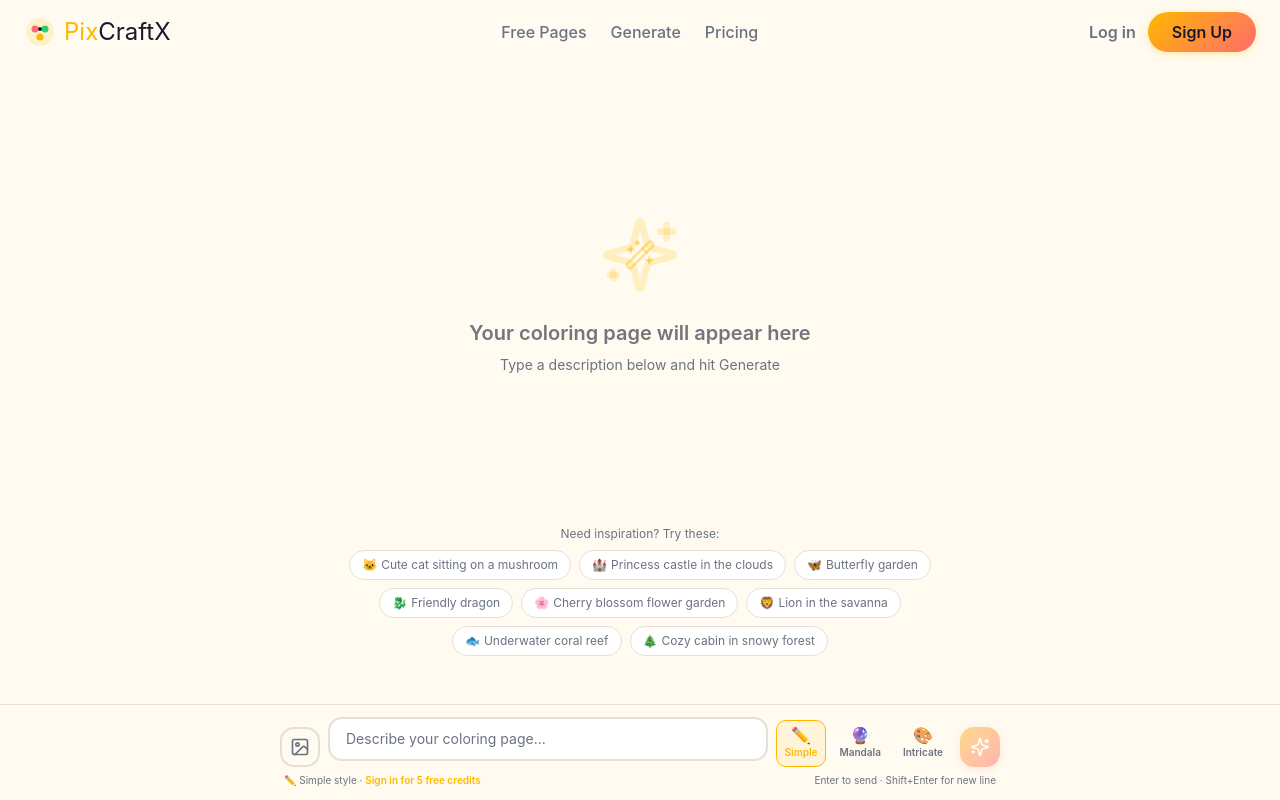
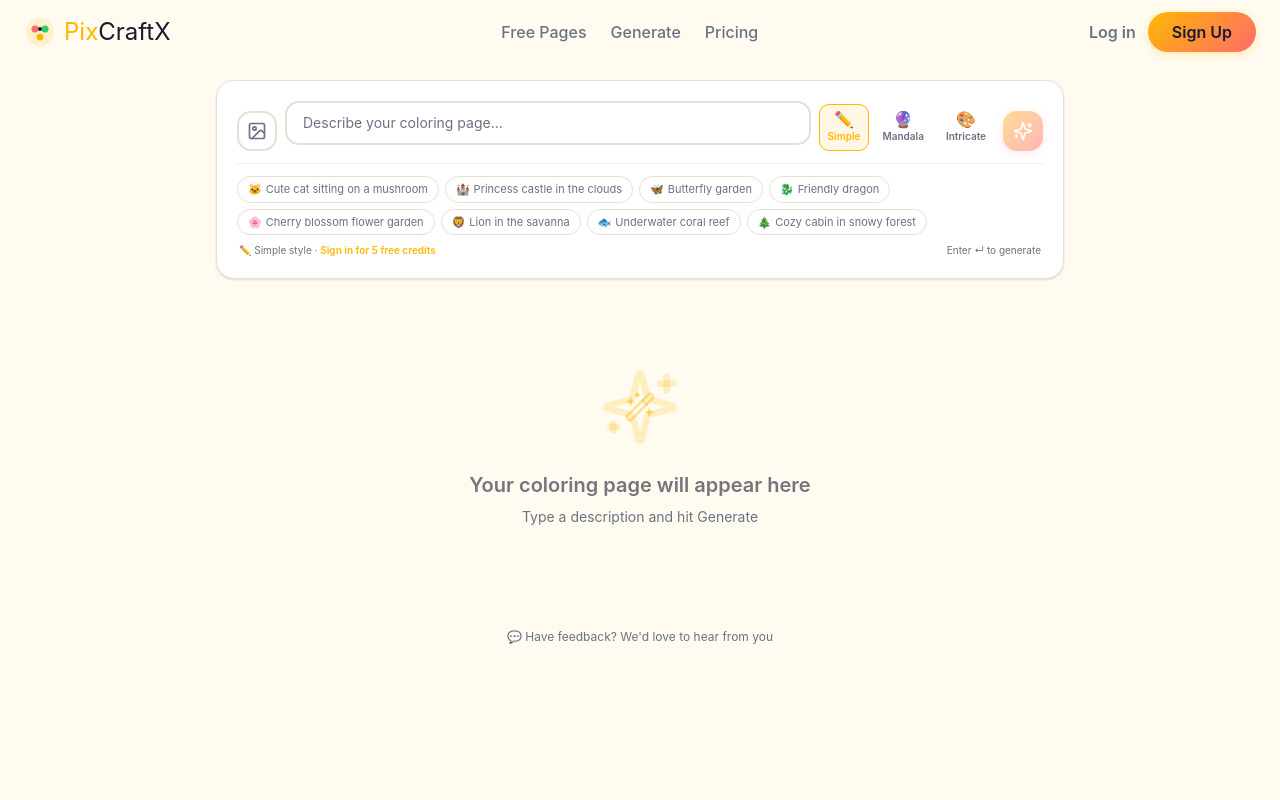
Before and after one commit to rinbs1120/pixcraftx, a Next.js app: page /generate in a window 1280 px wide. Shown: the top 800 px of the page. Built offline with nearby package versions, Linux system fonts and the light colour scheme; no server answers; a web font is replaced by a local one.

Commit message:
fix: build error + swap input/preview order on generate page

```diff
--- a/src/app/generate/page.tsx
+++ b/src/app/generate/page.tsx
@@ -1,12 +1,11 @@
 'use client';
 
 import { useState, useEffect, useRef, Suspense } from 'react';
-import Image from 'next/image';
 import Link from 'next/link';
-import { useSearchParams, useRouter } from 'next/navigation';
+import { useSearchParams } from 'next/navigation';
 import { Navbar } from '@/components/navbar';
 import { Footer } from '@/components/footer';
-import { Sparkles, Loader2, Download, RotateCcw, AlertCircle, Palette, MessageCircle, Upload, X, ImageIcon, Wand2 } from 'lucide-react';
+import { Sparkles, Loader2, Download, RotateCcw, AlertCircle, Palette, ImageIcon, Wand2 } from 'lucide-react';
 import { cn } from '@/lib/utils';
 import { useAuth, SignIn } from '@clerk/nextjs';
 
@@ -44,21 +43,12 @@ const EXAMPLE_PROMPTS = [
   { emoji: '🎄', text: 'Cozy cabin in snowy forest' },
 ];
 
-// Single prompt for reference image uploads
 const REFERENCE_PROMPT = { emoji: '📸', text: 'Transform this photo into a coloring page' };
-
-// Reference image: 5 credits flat
-const REFERENCE_COST = 5;
-function getReferenceCostInfo() {
-  return { current: REFERENCE_COST, original: REFERENCE_COST, isTrial: false };
-}
 
 function GenerateContent() {
   const { isSignedIn, isLoaded } = useAuth();
   const searchParams = useSearchParams();
-  const router = useRouter();
   const fileInputRef = useRef<HTMLInputElement>(null);
-  const textareaRef = useRef<HTMLTextAreaElement>(null);
 
   const [selectedStyle, setSelectedStyle] = useState<'simple' | 'mandala' | 'intricate'>('simple');
   const [prompt, setPrompt] = useState('');
@@ -69,12 +59,9 @@ function GenerateContent() {
   const [pageLimit, setPageLimit] = useState(5);
   const [plan, setPlan] = useState('free');
   const [showSignIn, setShowSignIn] = useState(false);
-
-  // Reference image state
   const [referenceImage, setReferenceImage] = useState<string | null>(null);
   const [referenceFileName, setReferenceFileName] = useState<string>('');
 
-  // From URL params
   useEffect(() => {
     const p = searchParams.get('p');
     const s = searchParams.get('s');
@@ -84,7 +71,6 @@ function GenerateContent() {
     }
   }, [searchParams]);
 
-  // Fetch usage
   useEffect(() => {
     if (!isSignedIn) return;
     fetch('/api/usage')
@@ -128,11 +114,7 @@ function GenerateContent() {
 
   const handleGenerate = async () => {
     if (!prompt.trim()) return;
-
-    if (!isSignedIn) {
-      setShowSignIn(true);
-      return;
-    }
+    if (!isSignedIn) { setShowSignIn(true); return; }
 
     setIsGenerating(true);
     setError(null);
@@ -148,7 +130,6 @@ function GenerateContent() {
           referenceImageUrl: referenceImage,
         }),
       });
-
       const data = await response.json();
 
       if (!response.ok) {
@@ -164,22 +145,18 @@ function GenerateContent() {
         return;
       }
 
-      // If reference image mode, poll for result (async generation)
       if (data.status === 'processing' && data.requestId) {
         setPagesUsed(data.pagesUsed);
         setPageLimit(data.limit);
         setPlan(data.plan);
-
         const maxAttempts = 30;
         let pollCompleted = false;
         let pollFailed = false;
-
         for (let i = 0; i < maxAttempts; i++) {
           await new Promise(r => setTimeout(r, 3000));
           try {
             const statusRes = await fetch(`/api/generate?requestId=${data.requestId}`);
             const statusData = await statusRes.json();
-
             if (statusData.status === 'completed') {
               setGeneratedImageUrl(statusData.imageUrl);
               pollCompleted = true;
@@ -189,21 +166,18 @@ function GenerateContent() {
               pollFailed = true;
               break;
             }
-          } catch {
-            // Network error on poll, retry
-          }
+          } catch { /* retry */ }
         }
         if (!pollCompleted && !pollFailed) {
           setError('Generation is taking too long. Please try again.');
         }
       } else {
-        // Direct result (text-to-image, fast)
         setGeneratedImageUrl(data.imageUrl);
         setPagesUsed(data.pagesUsed);
         setPageLimit(data.limit);
         setPlan(data.plan);
       }
-    } catch (err) {
+    } catch {
       setError('Network error. Please check your connection and try again.');
     } finally {
       setIsGenerating(false);
@@ -221,174 +195,21 @@ function GenerateContent() {
       a.download = `pixcraftx-${selectedStyle}-${Date.now()}.png`;
       document.body.appendChild(a);
       a.click();
-      window.URL.createObjectURL(url);
+      window.URL.revokeObjectURL(url);
       document.body.removeChild(a);
     } catch (err) {
       console.error('Download failed:', err);
     }
   };
 
-  const pricingInfo = getReferenceCostInfo();
-
   return (
     <>
       <Navbar />
-      <main className="min-h-screen pt-16 pb-32 bg-background flex flex-col">
-        <div className="container mx-auto px-4 md:px-6 max-w-5xl flex-1 flex flex-col">
-          {/* Preview Area - Takes most space */}
-          <div className="flex-1 flex flex-col items-center justify-center py-8">
-            {generatedImageUrl ? (
-              <div className="w-full max-w-2xl">
-                <div className="bg-card rounded-3xl p-4 md:p-6 shadow-lg border border-border">
-                  <img
-                    src={generatedImageUrl}
-                    alt="Generated coloring page"
-                    className="w-full h-auto object-contain rounded-xl"
-                  />
-                </div>
-                {/* Action Buttons */}
-                <div className="flex gap-3 mt-4">
-                  <button
-                    onClick={handleGenerate}
-                    disabled={isGenerating}
-                    className="flex-1 py-3 rounded-xl border-2 border-[#E5E0D5] text-foreground flex items-center justify-center gap-2 hover:border-[#FFB800] transition-all disabled:opacity-50"
-                  >
-                    <RotateCcw className="w-4 h-4" />
-                    Regenerate
-                  </button>
-                  <Link
-                    href={`/color?src=${encodeURIComponent(generatedImageUrl)}`}
-                    className="flex-1 py-3 rounded-xl text-[#1A1A2E] font-semibold flex items-center justify-center gap-2 transition-all hover:-translate-y-0.5"
-                    style={{ background: 'linear-gradient(135deg, #FFB800 0%, #FF6B6B 100%)', boxShadow: '0 4px 12px rgba(255,107,107,0.3)' }}
-                  >
-                    <Palette className="w-4 h-4" />
-                    Color It!
-                  </Link>
-                  <button
-                    onClick={handleDownload}
-                    className="flex-1 py-3 rounded-xl bg-[#1A1A2E] text-white font-semibold flex items-center justify-center gap-2 hover:bg-[#1A1A2E]/90 transition-all"
-                  >
-                    <Download className="w-4 h-4" />
-                    Download
-                  </button>
-                </div>
-              </div>
-            ) : isGenerating ? (
-              <div className="text-center">
-                <div className="relative mb-6">
-                  <div className="w-24 h-24 mx-auto rounded-full border-4 border-[#FFB800]/20 border-t-[#FFB800] animate-spin" />
-                  <Sparkles className="w-8 h-8 absolute top-1/2 left-1/2 -translate-x-1/2 -translate-y-1/2 text-[#FFB800]" />
-                </div>
-                <p className="text-xl font-semibold text-foreground mb-2">Creating your coloring page...</p>
-                <p className="text-sm text-muted-foreground">
-                  {referenceImage ? 'Transforming your reference image...' : 'This usually takes 10-30 seconds'}
-                </p>
-              </div>
-            ) : (
-              <div className="text-center text-muted-foreground">
-                <div className="relative mb-6">
-                  <Sparkles className="w-20 h-20 mx-auto text-[#FFB800]/20" />
-                  <div className="absolute inset-0 flex items-center justify-center">
-                    <Wand2 className="w-8 h-8 text-[#FFB800]/40" />
-                  </div>
-                </div>
-                <p className="text-xl font-semibold mb-2 text-foreground/60">Your coloring page will appear here</p>
-                <p className="text-sm max-w-xs mx-auto">
-                  Type a description below and hit Generate
-                </p>
-              </div>
-            )}
-          </div>
+      <main className="min-h-screen pt-20 pb-8 bg-background">
+        <div className="container mx-auto px-4 md:px-6 max-w-4xl">
 
-          {/* Error Display */}
-          {error && (
-            <div className="max-w-2xl mx-auto w-full mb-4 bg-red-50 border border-red-200 rounded-xl p-4 flex items-start gap-3">
-              <AlertCircle className="w-5 h-5 text-red-500 flex-shrink-0 mt-0.5" />
-              <div>
-                <p className="text-red-700 font-medium">{error}</p>
-                {error.includes('credit') || error.includes('limit') ? (
-                  <Link href="/pricing" className="text-red-600 underline text-sm hover:text-red-800">
-                    View pricing plans →
-                  </Link>
-                ) : null}
-              </div>
-            </div>
-          )}
-
-          {/* Example Prompts - Quick chips */}
-          {!generatedImageUrl && !isGenerating && (
-            <div className="max-w-2xl mx-auto w-full mb-4">
-              <p className="text-xs text-muted-foreground mb-2 text-center">Need inspiration? Try these:</p>
-              <div className="flex flex-wrap justify-center gap-2">
-                {EXAMPLE_PROMPTS.map((ex, i) => (
-                  <button
-                    key={i}
-                    onClick={() => setPrompt(ex.text)}
-                    className="inline-flex items-center gap-1 px-3 py-1.5 text-xs rounded-full border border-[#E5E0D5] bg-white hover:border-[#FFB800] hover:bg-[#FFB800]/5 transition-all text-muted-foreground hover:text-foreground"
-                  >
-                    <span>{ex.emoji}</span>
-                    <span>{ex.text}</span>
-                  </button>
-                ))}
-              </div>
-            </div>
-          )}
-
-          {/* Usage bar (signed in) */}
-          {isSignedIn && (
-            <div className="max-w-2xl mx-auto w-full mb-3">
-              <div className="flex items-center gap-3 px-1">
-                <span className={`px-2 py-0.5 rounded-full text-[10px] font-bold uppercase tracking-wide ${
-                  plan === 'business' ? 'bg-purple-100 text-purple-700' :
-                  plan === 'pro' ? 'bg-amber-100 text-amber-700' :
-                  plan === 'starter' ? 'bg-green-100 text-green-700' :
-                  'bg-gray-100 text-gray-600'
-                }`}>
-                  {plan}
-                </span>
-                <div className="flex-1 bg-gray-100 rounded-full h-1.5 overflow-hidden">
-                  <div
-                    className={`h-full rounded-full transition-all ${
-                      pagesUsed >= pageLimit ? 'bg-red-400' :
-                      pagesUsed >= pageLimit * 0.8 ? 'bg-amber-400' :
-                      'bg-green-400'
-                    }`}
-                    style={{ width: `${Math.min(100, (pagesUsed / pageLimit) * 100)}%` }}
-                  />
-                </div>
-                <span className="text-xs text-muted-foreground whitespace-nowrap">
-                  {pagesUsed}/{pageLimit}
-                </span>
-                {pagesUsed >= pageLimit && (
-                  <Link href="/pricing" className="text-xs text-[#FFB800] font-semibold hover:underline">
-                    Upgrade →
-                  </Link>
-                )}
-              </div>
-            </div>
-          )}
-        </div>
-
-        {/* Fixed Bottom Input Bar */}
-        <div className="fixed bottom-0 left-0 right-0 bg-background/95 backdrop-blur-md border-t border-[#E5E0D5] z-40">
-          <div className="container mx-auto px-4 md:px-6 max-w-3xl py-3">
-            {/* Reference image thumbnail */}
-            {referenceImage && (
-              <div className="relative inline-block mb-2">
-                <img
-                  src={referenceImage}
-                  alt="Reference"
-                  className="w-12 h-12 object-cover rounded-lg border border-[#E5E0D5]"
-                />
-                <button
-                  onClick={removeReference}
-                  className="absolute -top-1.5 -right-1.5 w-5 h-5 rounded-full bg-red-500 text-white flex items-center justify-center text-xs hover:bg-red-600"
-                >
-                  ×
-                </button>
-              </div>
-            )}
-
+          {/* ====== TOP: Compact Input Area ====== */}
+          <div className="bg-card rounded-2xl p-4 md:p-5 shadow-sm border border-border mb-6">
             {/* Main input row */}
             <div className="flex items-end gap-2">
               {/* Upload button */}
@@ -400,7 +221,7 @@ function GenerateContent() {
                     ? "border-[#FFB800] bg-[#FFB800]/10 text-[#FFB800]"
                     : "border-[#E5E0D5] text-muted-foreground hover:border-[#FFB800] hover:text-[#FFB800]"
                 )}
-                title="Upload reference image"
+                title="Upload reference image (5 credits)"
               >
                 <ImageIcon className="w-5 h-5" />
               </button>
@@ -415,7 +236,6 @@ function GenerateContent() {
               {/* Text input */}
               <div className="flex-1 relative">
                 <textarea
-                  ref={textareaRef}
                   value={prompt}
                   onChange={(e) => setPrompt(e.target.value)}
                   onKeyDown={(e) => {
@@ -470,25 +290,186 @@ function GenerateContent() {
               </button>
             </div>
 
+            {/* Reference image thumbnail */}
+            {referenceImage && (
+              <div className="relative inline-block mt-3">
+                <img
+                  src={referenceImage}
+                  alt="Reference"
+                  className="w-14 h-14 object-cover rounded-lg border border-[#E5E0D5]"
+                />
+                <button
+                  onClick={removeReference}
+                  className="absolute -top-1.5 -right-1.5 w-5 h-5 rounded-full bg-red-500 text-white flex items-center justify-center text-xs hover:bg-red-600"
+                >
+                  ×
+                </button>
+                <span className="text-[10px] text-muted-foreground block mt-1">5 credits</span>
+              </div>
+            )}
+
+            {/* Example Prompts */}
+            {!generatedImageUrl && !isGenerating && (
+              <div className="mt-3 pt-3 border-t border-[#E5E0D5]/50">
+                <div className="flex flex-wrap gap-1.5">
+                  {EXAMPLE_PROMPTS.map((ex, i) => (
+                    <button
+                      key={i}
+                      onClick={() => setPrompt(ex.text)}
+                      className="inline-flex items-center gap-1 px-2.5 py-1 text-[11px] rounded-full border border-[#E5E0D5] bg-white hover:border-[#FFB800] hover:bg-[#FFB800]/5 transition-all text-muted-foreground hover:text-foreground"
+                    >
+                      <span>{ex.emoji}</span>
+                      <span>{ex.text}</span>
+                    </button>
+                  ))}
+                </div>
+              </div>
+            )}
+
             {/* Hint line */}
-            <div className="flex items-center justify-between mt-1.5 px-1">
+            <div className="flex items-center justify-between mt-2 px-0.5">
               <p className="text-[10px] text-muted-foreground">
-                {referenceImage ? '📎 Reference mode · 5 credits' : `✏️ ${styles.find(s => s.id === selectedStyle)?.label} style`}
-                {!isSignedIn && isLoaded && ' · '}
+                {referenceImage ? '📎 Reference mode' : `${styles.find(s => s.id === selectedStyle)?.emoji} ${styles.find(s => s.id === selectedStyle)?.label} style`}
                 {!isSignedIn && isLoaded && (
+                  <>
+                    {' · '}
                     <button
                       onClick={() => setShowSignIn(true)}
                       className="text-[#FFB800] hover:underline font-semibold"
                     >
                       Sign in for 5 free credits
                     </button>
+                  </>
                 )}
               </p>
-              <p className="text-[10px] text-muted-foreground">Enter to send · Shift+Enter for new line</p>
+              <p className="text-[10px] text-muted-foreground">Enter ↵ to generate</p>
             </div>
+
+            {/* Usage bar (signed in) */}
+            {isSignedIn && (
+              <div className="flex items-center gap-3 mt-2 pt-2 border-t border-[#E5E0D5]/50">
+                <span className={`px-2 py-0.5 rounded-full text-[10px] font-bold uppercase tracking-wide ${
+                  plan === 'business' ? 'bg-purple-100 text-purple-700' :
+                  plan === 'pro' ? 'bg-amber-100 text-amber-700' :
+                  plan === 'starter' ? 'bg-green-100 text-green-700' :
+                  'bg-gray-100 text-gray-600'
+                }`}>
+                  {plan}
+                </span>
+                <div className="flex-1 bg-gray-100 rounded-full h-1.5 overflow-hidden">
+                  <div
+                    className={`h-full rounded-full transition-all ${
+                      pagesUsed >= pageLimit ? 'bg-red-400' :
+                      pagesUsed >= pageLimit * 0.8 ? 'bg-amber-400' :
+                      'bg-green-400'
+                    }`}
+                    style={{ width: `${Math.min(100, (pagesUsed / pageLimit) * 100)}%` }}
+                  />
+                </div>
+                <span className="text-[11px] text-muted-foreground whitespace-nowrap">
+                  {pagesUsed}/{pageLimit}
+                </span>
+                {pagesUsed >= pageLimit && (
+                  <Link href="/pricing" className="text-[11px] text-[#FFB800] font-semibold hover:underline">
+                    Upgrade →
+                  </Link>
+                )}
+              </div>
+            )}
+          </div>
+
+          {/* Error Display */}
+          {error && (
+            <div className="mb-6 bg-red-50 border border-red-200 rounded-xl p-4 flex items-start gap-3">
+              <AlertCircle className="w-5 h-5 text-red-500 flex-shrink-0 mt-0.5" />
+              <div>
+                <p className="text-red-700 font-medium">{error}</p>
+                {(error.includes('credit') || error.includes('limit')) && (
+                  <Link href="/pricing" className="text-red-600 underline text-sm hover:text-red-800">
+                    View pricing plans →
+                  </Link>
+                )}
+              </div>
+            </div>
+          )}
+
+          {/* ====== BOTTOM: Preview Area ====== */}
+          <div className="flex flex-col items-center justify-center">
+            {generatedImageUrl ? (
+              <div className="w-full max-w-2xl">
+                <div className="bg-card rounded-3xl p-4 md:p-6 shadow-lg border border-border">
+                  <img
+                    src={generatedImageUrl}
+                    alt="Generated coloring page"
+                    className="w-full h-auto object-contain rounded-xl"
+                  />
+                </div>
+                {/* Action Buttons */}
+                <div className="flex gap-3 mt-4">
+                  <button
+                    onClick={handleGenerate}
+                    disabled={isGenerating}
+                    className="flex-1 py-3 rounded-xl border-2 border-[#E5E0D5] text-foreground flex items-center justify-center gap-2 hover:border-[#FFB800] transition-all disabled:opacity-50"
+                  >
+                    <RotateCcw className="w-4 h-4" />
+                    Regenerate
+                  </button>
+                  <Link
+                    href={`/color?src=${encodeURIComponent(generatedImageUrl)}`}
+                    className="flex-1 py-3 rounded-xl text-[#1A1A2E] font-semibold flex items-center justify-center gap-2 transition-all hover:-translate-y-0.5"
+                    style={{ background: 'linear-gradient(135deg, #FFB800 0%, #FF6B6B 100%)', boxShadow: '0 4px 12px rgba(255,107,107,0.3)' }}
+                  >
+                    <Palette className="w-4 h-4" />
+                    Color It!
+                  </Link>
+                  <button
+                    onClick={handleDownload}
+                    className="flex-1 py-3 rounded-xl bg-[#1A1A2E] text-white font-semibold flex items-center justify-center gap-2 hover:bg-[#1A1A2E]/90 transition-all"
+                  >
+                    <Download className="w-4 h-4" />
+                    Download
+                  </button>
+                </div>
+              </div>
+            ) : isGenerating ? (
+              <div className="text-center py-16">
+                <div className="relative mb-6">
+                  <div className="w-24 h-24 mx-auto rounded-full border-4 border-[#FFB800]/20 border-t-[#FFB800] animate-spin" />
+                  <Sparkles className="w-8 h-8 absolute top-1/2 left-1/2 -translate-x-1/2 -translate-y-1/2 text-[#FFB800]" />
+                </div>
+                <p className="text-xl font-semibold text-foreground mb-2">Creating your coloring page...</p>
+                <p className="text-sm text-muted-foreground">
+                  {referenceImage ? 'Transforming your reference image...' : 'This usually takes 10-30 seconds'}
+                </p>
+              </div>
+            ) : (
+              <div className="text-center text-muted-foreground py-16">
+                <div className="relative mb-6">
+                  <Sparkles className="w-20 h-20 mx-auto text-[#FFB800]/20" />
+                  <div className="absolute inset-0 flex items-center justify-center">
+                    <Wand2 className="w-8 h-8 text-[#FFB800]/40" />
+                  </div>
+                </div>
+                <p className="text-xl font-semibold mb-2 text-foreground/60">Your coloring page will appear here</p>
+                <p className="text-sm max-w-xs mx-auto">
+                  Type a description and hit Generate
+                </p>
+              </div>
+            )}
+          </div>
+
+          {/* Feedback */}
+          <div className="text-center mt-8">
+            <a
+              href="mailto:support@pixcraftx.com?subject=PixCraftX%20Feedback"
+              className="inline-flex items-center gap-1.5 text-xs text-muted-foreground hover:text-[#FFB800] transition-colors"
+            >
+              💬 Have feedback? We&apos;d love to hear from you
+            </a>
           </div>
         </div>
       </main>
+      <Footer />
 
       {/* Sign In Modal */}
       {showSignIn && (
```
Lines whose indentation alone changed are shown as unchanged.
